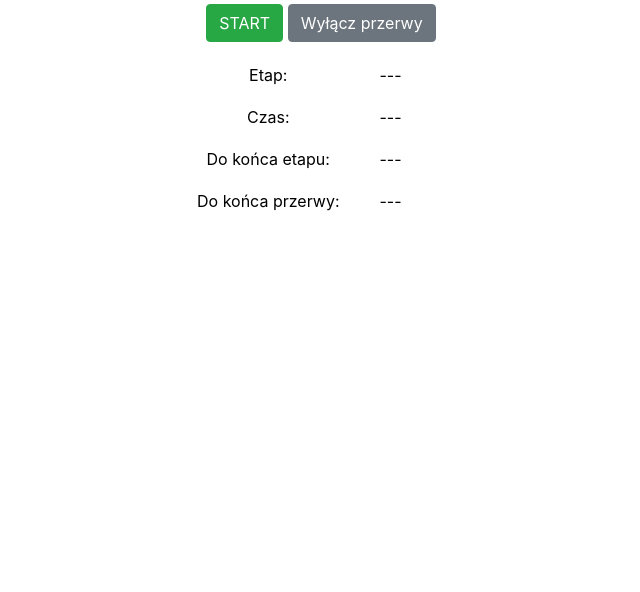
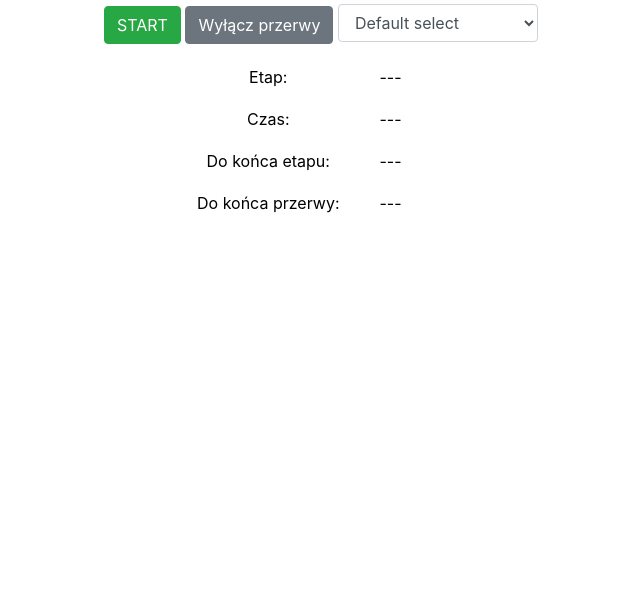
Before and after one commit to Alemina/BK_SportTest, a website built with webpack: page index.html in a window 1280 px wide. Shown: the part 208-800 px from the top of the page, without its empty margins (319-959 px from the left). Built offline with nearby package versions, Linux system fonts and the light colour scheme.

Commit message:
Working on select button for start test in every stage

```diff
--- a/TODO.txt
+++ b/TODO.txt
@@ -2,3 +2,6 @@
 - przenies stoper do gui i porobic uchwyty na kazdy element np ze timeStopwatch.akcja
 - wylacz przerwy zrobic jako dropdown
 - dodac zeby mozna bylo zaczynac z dowolnego momentu testu
+- dodac dzwieki przy build:prod
+- sprawdzic errory przy wlaczaniu strony 1. ze background 2. przy build:prod ze bundle
+- wyrownac stoper bo sie rozjezdza troche
--- a/index.html
+++ b/index.html
@@ -15,9 +15,14 @@
             <img src="assets/img/logo.png" id="logo" class="align-center">
         </div>
         <div class="top-margin">
-            <div class="align-center">
+            <div class="align-center test">
                 <button id="start_btn" type="button" class="btn btn-success">START</button>
                 <button id="break_btn" type="button" class="btn btn-secondary">Wyłącz przerwy</button>
+                <select class="form-control">
+                    <option>Default select</option>
+                    <option>Default select2</option>
+                    <option>Default select3</option>
+                </select>
             </div>
         </div>
         <div class="top-margin info align-center">
--- a/package.json
+++ b/package.json
@@ -39,6 +39,7 @@
   },
   "dependencies": {
     "bootstrap": "^4.1.3",
+    "bootstrap-select": "^1.13.3",
     "hacktimer": "^1.1.3",
     "jquery": "^3.3.1"
   }
--- a/src/style.scss
+++ b/src/style.scss
@@ -40,3 +40,12 @@ td {
 .hide {
   display: none;
 }
+
+select {
+  max-width: 200px;
+  display: inline-block !important;
+}
+
+.test {
+
+}
```
Also changed, not shown: assets/img/boguslawkobylinski.png (added), 1 other file.
